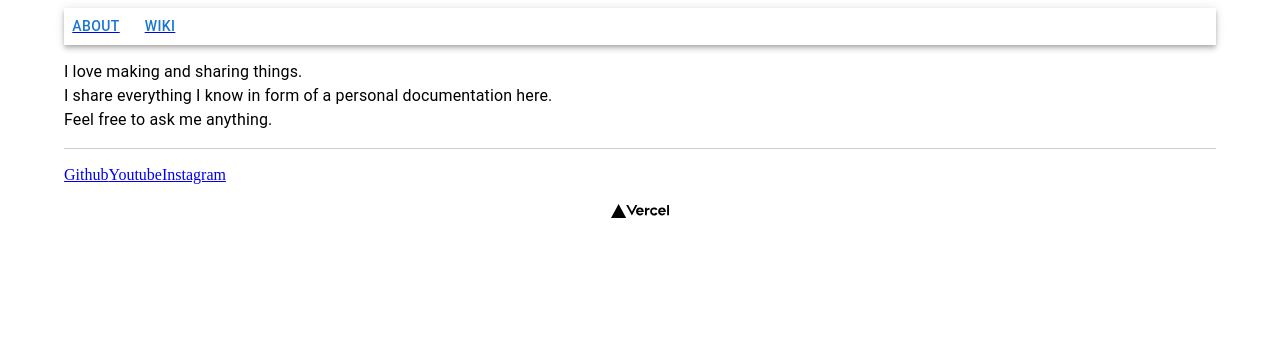
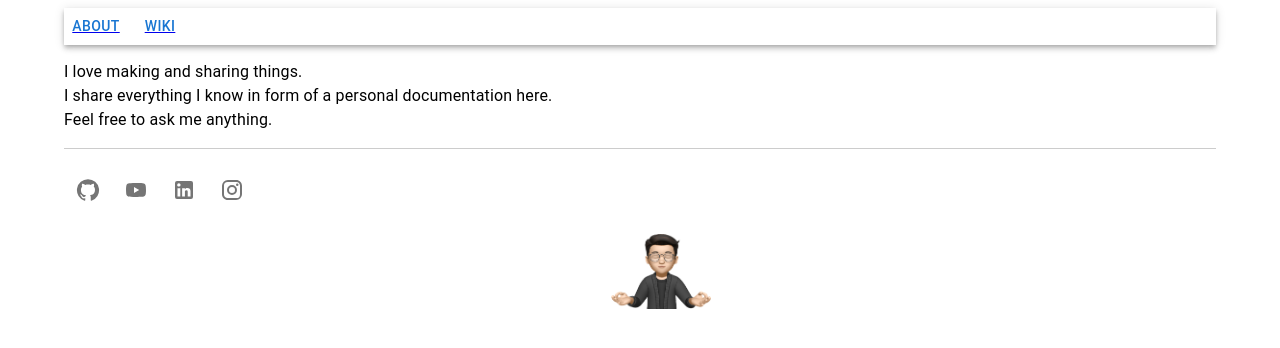
Before and after one commit to dangchinh25/chinhle.me, a Next.js app: page / in a window 1280 px wide. Shown: the top 348 px of the page. Built offline with nearby package versions, Linux system fonts and the light colour scheme.

Commit message:
Update social icon

```diff
--- a/src/components/Footer.tsx
+++ b/src/components/Footer.tsx
@@ -1,21 +1,41 @@
+import YouTubeIcon from '@mui/icons-material/YouTube';
+import GitHubIcon from '@mui/icons-material/GitHub'
+import LinkedInIcon from '@mui/icons-material/LinkedIn';
+import InstagramIcon from '@mui/icons-material/Instagram';
+import {Grid, IconButton} from '@mui/material';
+import Link from './Link';
+import Image from 'next/image';
+
 export default function Footer() {
     return (
         <div>
-            <div
-                style={{
-                display: "block",
-                height: "1px",
-                border: 0,
-                borderTop: "1px solid #ccc",
-                margin: "1em 0",
-                padding: 0,
-                }}
-            ></div>
-            <div>
-                <a href="https://github.com/dangchinh25">Github</a>
-                <a href="https://www.youtube.com/channel/UCu5VfUF_Tdv9EJP5YORfMzg">Youtube</a>
-                <a href="https://www.instagram.com/dangg_chinh/">Instagram</a>
-            </div>
+            <SlimSolidLine />
+
+            <Grid>
+                <Link href="https://github.com/dangchinh25">
+                    <IconButton size='large'>
+                        <GitHubIcon />
+                    </IconButton>
+                </Link>
+                <Link href="https://www.youtube.com/channel/UCu5VfUF_Tdv9EJP5YORfMzg">
+                    <IconButton
+                        size='large'
+                    >
+                        <YouTubeIcon />
+                    </IconButton>
+                </Link>
+                <Link href="https://www.linkedin.com/in/chinh-d-le/">
+                    <IconButton size='large'>
+                        <LinkedInIcon />
+                    </IconButton>
+                </Link>
+                <Link href="https://www.instagram.com/dangg_chinh/">
+                    <IconButton size='large'>
+                        <InstagramIcon />
+                    </IconButton>
+                </Link>
+            </Grid>
+
             <div
                 style={{
                 width: "5%",
@@ -25,9 +45,28 @@ export default function Footer() {
                 }}
             >
                 <a href="https://github.com/dangchinh25">
-                    <img src="./vercel.svg" />
+                    <Image
+                        src="/Subject.png"
+                        alt='memoji'
+                        width='100'
+                        height='75'/>
                 </a>
             </div>
         </div>
     )
 }
+
+function SlimSolidLine() {
+    return (
+        <div
+            style={{
+            display: "block",
+            height: "1px",
+            border: 0,
+            borderTop: "1px solid #ccc",
+            margin: "1em 0",
+            padding: 0,
+            }}
+        ></div>
+)
+}
```
Also changed, not shown: public/Subject.png (added).
